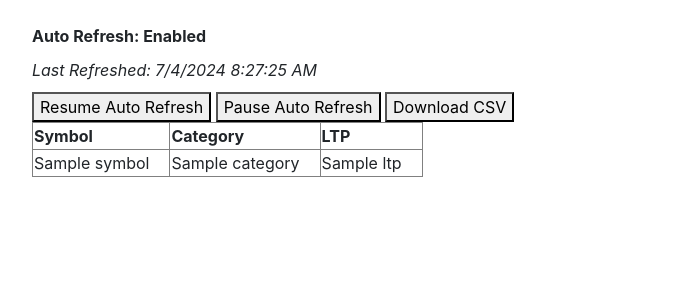
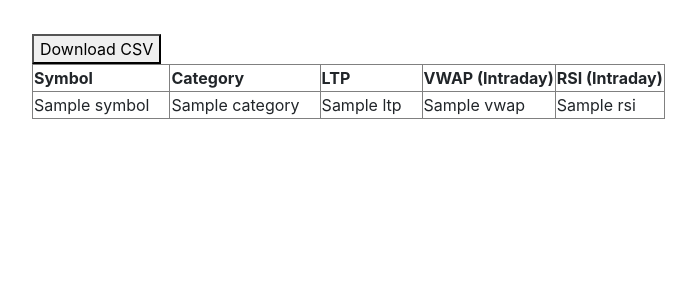
Before and after one commit to prasanthdoccash/nifty50, a Flask app: template templates/predict.html in a window 1280 px wide. Shown: the part 112-412 px from the top of the page, without its empty margins (53-749 px from the left). Run offline with Flask 2, Linux system fonts and the light colour scheme; the template is opened without the code that fills it: most values are stand-ins (such as "Sample title", 1, 10 or a date in 2020); parts of the project's set-up code (start-up, migrations or seed data) failed here and were passed over; some libraries are stand-ins or nearby versions.

Commit message:
Update predict.html

```diff
--- a/templates/predict.html
+++ b/templates/predict.html
@@ -31,22 +31,9 @@
         }
     </style>
     <script>
-        var refreshInterval; // Variable to hold the interval ID
 
-        // Function to start or resume auto-refresh
-        function startAutoRefresh() {
-            refreshInterval = setInterval(function() {
-                location.reload();
-            }, 10000); // 5000 milliseconds = 5 seconds
-            updateRefreshTime(); // Update timestamp immediately on start
-            document.getElementById('refreshStatus').innerText = 'Auto Refresh: Enabled';
-        }
 
-        // Function to pause auto-refresh
-        function pauseAutoRefresh() {
-            clearInterval(refreshInterval); // Clear the interval
-            document.getElementById('refreshStatus').innerText = 'Auto Refresh: Paused';
-        }
+
 
         // Function to update last refreshed date and time
         function updateRefreshTime() {
@@ -79,10 +66,7 @@
             document.body.appendChild(link);
             link.click();
         }
-        // Call startAutoRefresh on page load
-        window.onload = function() {
-            startAutoRefresh();
-        };
+
     </script>
 </head>
 <body>
@@ -115,11 +99,10 @@
 
 <br>
 <div class="container">
-<p id="refreshStatus" style="font-weight: bold; margin-bottom: 10px;"></p>
+
     <p id="refreshTime" style="font-style: italic; margin-bottom: 10px;"></p>
 
-    <button onclick="startAutoRefresh()">Resume Auto Refresh</button>
-    <button onclick="pauseAutoRefresh()">Pause Auto Refresh</button>
+
         <button onclick="downloadCSV()">Download CSV</button><br></div>
 <div class="container">
     <table border="1">
@@ -127,7 +110,8 @@
             <th>Symbol</th>
                 <th>Category</th>
                 <th>LTP</th>
-
+                <th>VWAP (Intraday)</th>
+                <th>RSI (Intraday)</th>
 
 
         </tr>
@@ -138,7 +122,8 @@
                 <td>{{ item.symbol }}</td>
                 <td>{{ item.category }}</td>
                 <td>{{ item.LTP }}</td>
-
+                <td>{{ item.VWAP }}</td>
+                <td>{{ item.RSI }}</td>
 
         </tr>
         {% endfor %}
```
